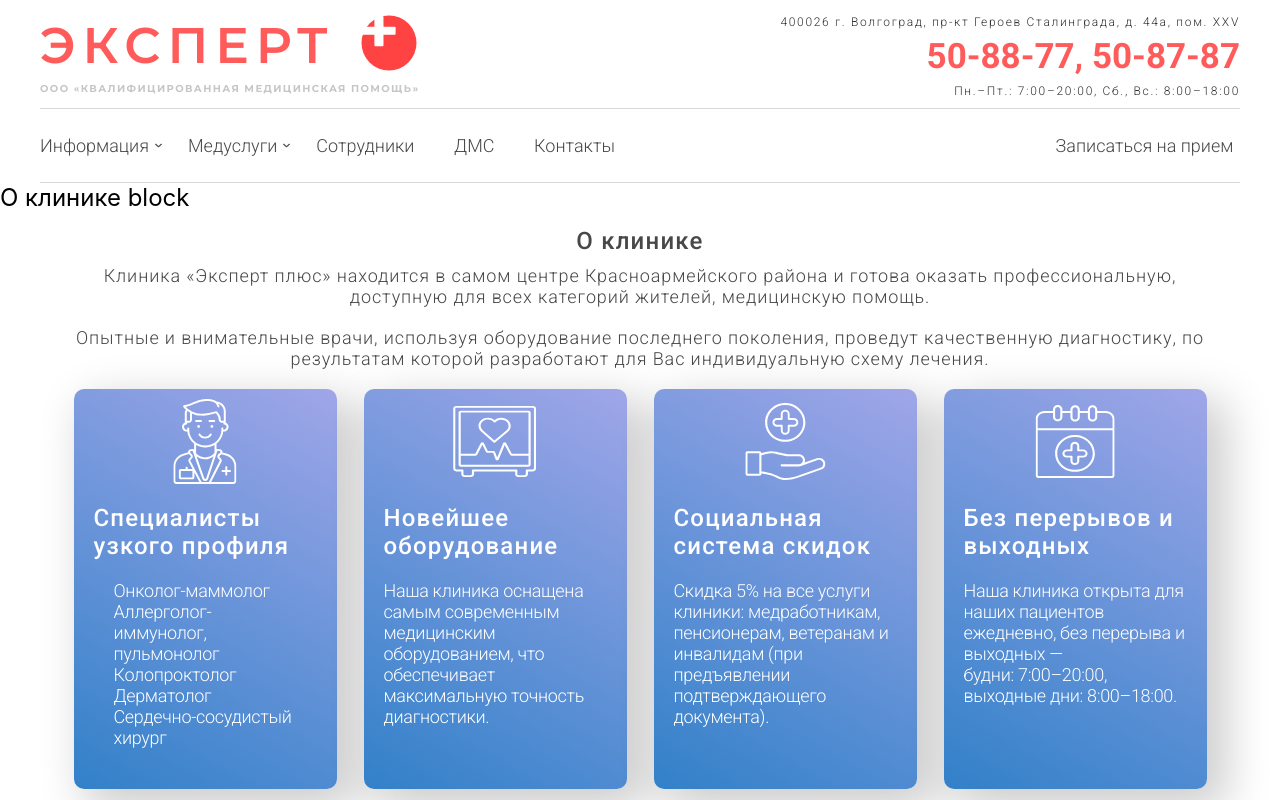
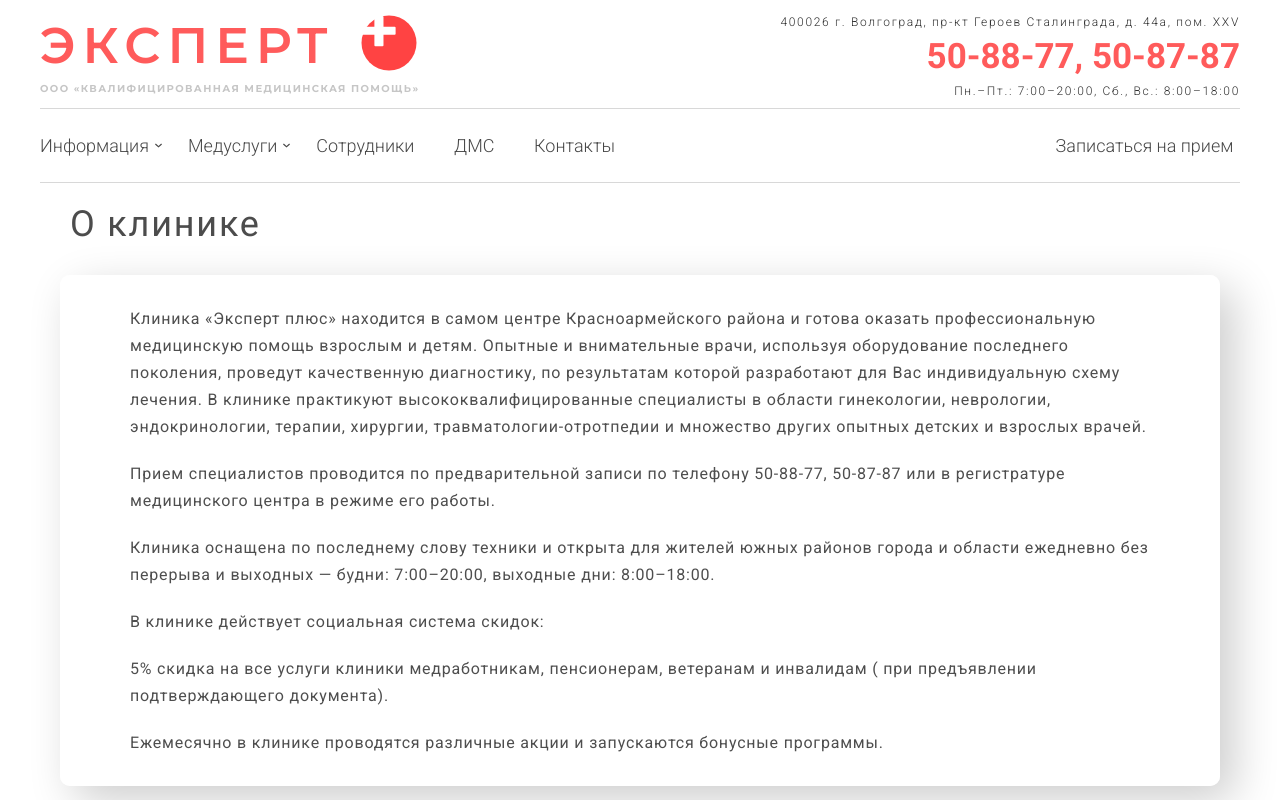
Before and after one commit to CanUFeelMyHeart/expertPlus, a React (Create React App) app in the folder medical-clinic-expert/: page /info/about in a window 1280 px wide. Shown: the top 800 px of the page. Built offline with nearby package versions, Linux system fonts and the light colour scheme; the HTML template or start-up script is replaced by a standard one.

Commit message:
info page is set

```diff
--- a/medical-clinic-expert/src/pages/DmsPage/DmsPage.css
+++ b/medical-clinic-expert/src/pages/DmsPage/DmsPage.css
@@ -4,6 +4,7 @@
     font-style: normal;
     font-weight: 400;
     line-height: 27px;
+    font-size: 16px;
     letter-spacing: 0.05em;
 
     color: #3d3d3d;
--- a/medical-clinic-expert/src/pages/InformationPage/InfoAboutPage/InfoAboutPage.css
+++ b/medical-clinic-expert/src/pages/InformationPage/InfoAboutPage/InfoAboutPage.css
@@ -0,0 +1,10 @@
+.InfoAboutPage_text {
+    font-family: "Roboto";
+    font-style: normal;
+    font-weight: 400;
+    font-size: 16px;
+    line-height: 27px;
+    letter-spacing: 0.05em;
+
+    color: rgb(78, 78, 78);
+}
--- a/medical-clinic-expert/src/pages/InformationPage/InfoAboutPage/InfoAboutPage.jsx
+++ b/medical-clinic-expert/src/pages/InformationPage/InfoAboutPage/InfoAboutPage.jsx
@@ -1,11 +1,52 @@
 import React from "react";
 import { AboutClinicComponent } from "../../../components/AboutClinicComponent/AboutClinicComponent";
 import { ServicesComponent } from "../../../components/ServicesComponent/ServicesComponent";
+import { InformationContainerComponent } from "../../../components/InformationContainerComponent/InformationContainerComponent";
+import './InfoAboutPage.css'
 
 export const InfoAboutPage = () => {
     return (
         <div className="InfoAboutPage">
-            <h2>О клинике block</h2>
+            <InformationContainerComponent header="О клинике">
+                <h3 className="InfoAboutPage_text">
+                    Клиника «Эксперт плюс» находится в самом центре
+                    Красноармейского района и готова оказать профессиональную
+                    медицинскую помощь взрослым и детям. Опытные и внимательные
+                    врачи, используя оборудование последнего поколения, проведут
+                    качественную диагностику, по результатам которой разработают
+                    для Вас индивидуальную схему лечения. В клинике практикуют
+                    высококвалифицированные специалисты в области гинекологии,
+                    неврологии, эндокринологии, терапии, хирургии,
+                    травматологии-отротпедии и множество других опытных детских
+                    и взрослых врачей.
+                </h3>
+                <br />
+                <h3 className="InfoAboutPage_text">
+                    Прием специалистов проводится по предварительной записи по
+                    телефону 50-88-77, 50-87-87 или в регистратуре медицинского
+                    центра в режиме его работы.
+                </h3>
+                <br />
+                <h3 className="InfoAboutPage_text">
+                    Клиника оснащена по последнему слову техники и открыта для
+                    жителей южных районов города и области ежедневно без
+                    перерыва и выходных — будни: 7:00–20:00, выходные дни:
+                    8:00–18:00.
+                </h3>
+                <br />
+                <h3 className="InfoAboutPage_text">В клинике действует социальная система скидок:</h3>
+                <br />
+                <h3 className="InfoAboutPage_text">
+                    5% скидка на все услуги клиники медработникам, пенсионерам,
+                    ветеранам и инвалидам ( при предъявлении подтверждающего
+                    документа).
+                </h3>
+                <br />
+                <h3 className="InfoAboutPage_text">
+                    Ежемесячно в клинике проводятся различные акции и
+                    запускаются бонусные программы.
+                </h3>
+            </InformationContainerComponent>
             <AboutClinicComponent />
             <ServicesComponent />
         </div>
```
